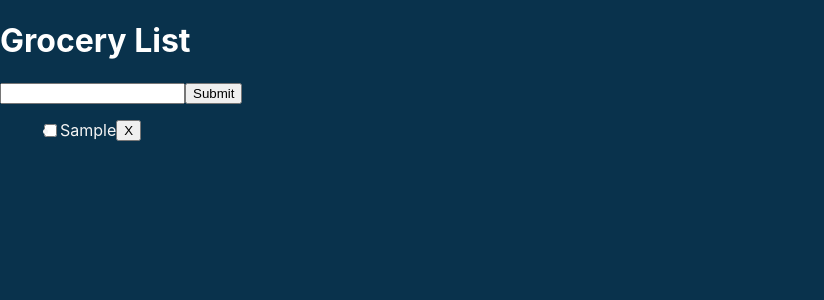
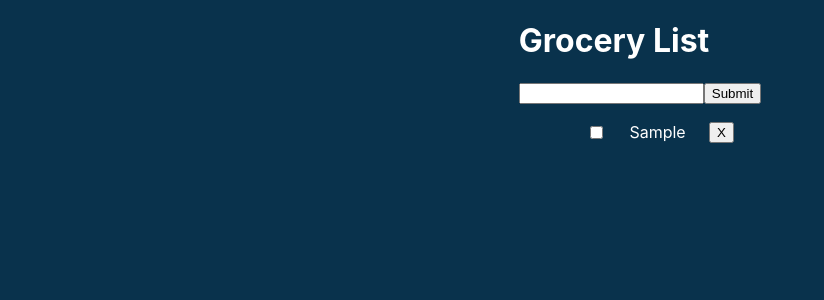
Before and after one commit to ColinH58/Grocery-List, a React (Create React App) app: page / in a window 1280 px wide. Both pictures are taken after typing "Sample" into the empty fields and a click on the button "Submit". Shown: the top 300 px of the page, without its empty margins (0-824 px from the left). Built offline with nearby package versions, Linux system fonts and the light colour scheme; the HTML template or start-up script is replaced by a standard one.

Commit message:
finished

```diff
--- a/src/App.css
+++ b/src/App.css
@@ -7,6 +7,20 @@ html {
   font-size: 16px;
   font-family: "Roboto", sans-serif;
   margin: 0 auto;
-  padding-bottom: 50px;
-  color: white
+  color: white;
+  display: flex;
+  align-items: center;
+  justify-content: center;
+  width: 100vw;
 }
+
+.Items {
+  color: "whitesmoke";
+  display: flex;
+  flex-direction: row;
+  justify-content: space-evenly;
+  align-items: center;
+  list-style: none;
+  padding: 2px;
+  margin: 2px;
+}
--- a/src/Components/Items.jsx
+++ b/src/Components/Items.jsx
@@ -10,11 +10,10 @@ const Items = ({ item, itemBought, removeItem }) => {
   }
 
   return (
-    <div style={{ display: "flex" }}>
+    <div className="Items">
       <input type="checkbox" onClick={handleBought} />
       <li
         style={{
-          color: "whitesmoke",
           textDecoration: item.bought ? "line-through" : null,
         }}
       >
```
